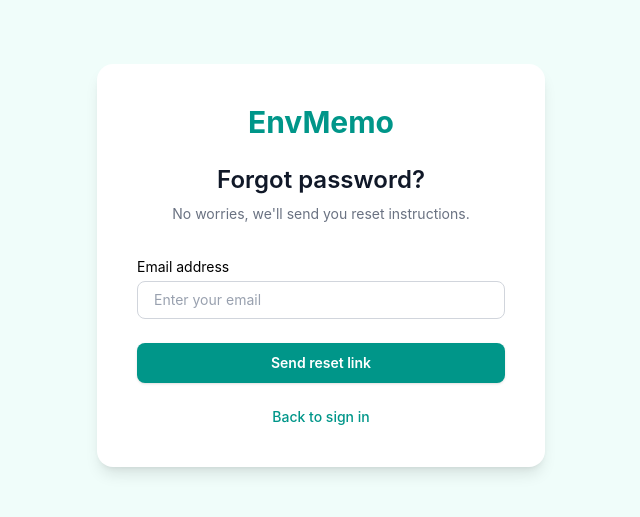
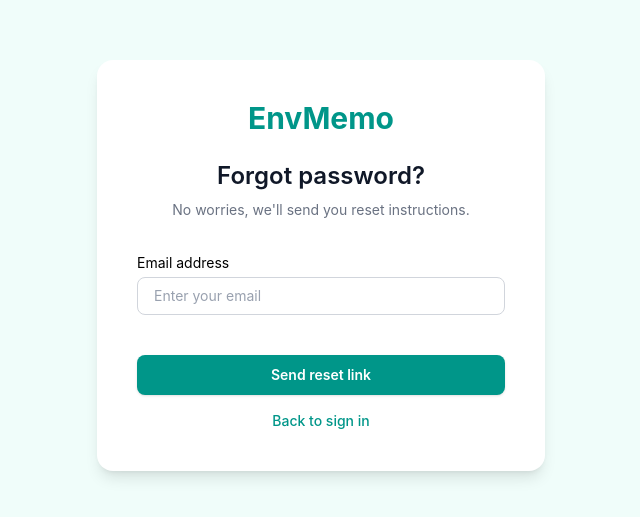
Before and after one commit to nrc2539/env-memo-ui, a React (Vite) app: page /forgot-password in a window 1280 px wide. Shown: the part 135-652 px from the top of the page, without its empty margins (319-959 px from the left). Built offline with nearby package versions, Linux system fonts and the light colour scheme.

Commit message:
fix: spacing and layout shift

```diff
--- a/src/components/ErrorMessage/index.tsx
+++ b/src/components/ErrorMessage/index.tsx
@@ -7,7 +7,7 @@ export function ErrorMessage({ className, text }: ErrorMessageProps) {
   return (
     <div
       className={cn(
-        "grid grid-cols-[16px_1fr] gap-1 items-start mt-1",
+        "grid grid-cols-[16px_1fr] gap-1 items-start mt-1 h-5",
         className,
       )}
     >
--- a/src/components/Input/index.tsx
+++ b/src/components/Input/index.tsx
@@ -44,7 +44,11 @@ const Input = forwardRef<HTMLInputElement, InputProps>(
             {...props}
           />
         </div>
-        {showError && !!errorMessage && <ErrorMessage text={errorMessage} />}
+        {showError && (
+          <div className={cn(!errorMessage && "invisible")}>
+            <ErrorMessage text={errorMessage || ""} />
+          </div>
+        )}
       </div>
     );
   },
--- a/src/features/auth/pages/ForgotPasswordPage/ForgotPasswordPage.tsx
+++ b/src/features/auth/pages/ForgotPasswordPage/ForgotPasswordPage.tsx
@@ -58,7 +58,7 @@ export default function ForgotPasswordPage({
         onSubmit={onSubmit}
       >
         {({ isSubmitting }) => (
-          <Form className="mt-8 space-y-6">
+          <Form className="mt-8 space-y-4">
             <InputField
               name="email"
               label="Email address"
--- a/src/features/auth/pages/LoginPage/LoginPage.tsx
+++ b/src/features/auth/pages/LoginPage/LoginPage.tsx
@@ -26,7 +26,7 @@ export default function LoginPage({ initialValues, onSubmit }: LoginPageProps) {
       >
         {({ isSubmitting }) => (
           <Form className="mt-8 space-y-6">
-            <div className="space-y-4">
+            <div className="space-y-1">
               <InputField
                 name="email"
                 label="Email address"
--- a/src/features/auth/pages/RegisterPage/RegisterPage.tsx
+++ b/src/features/auth/pages/RegisterPage/RegisterPage.tsx
@@ -33,7 +33,7 @@ export default function RegisterPage({
       >
         {({ isSubmitting }) => (
           <Form className="mt-8 space-y-6">
-            <div className="space-y-4">
+            <div className="space-y-1">
               <InputField
                 name="name"
                 label="Full name"
```
